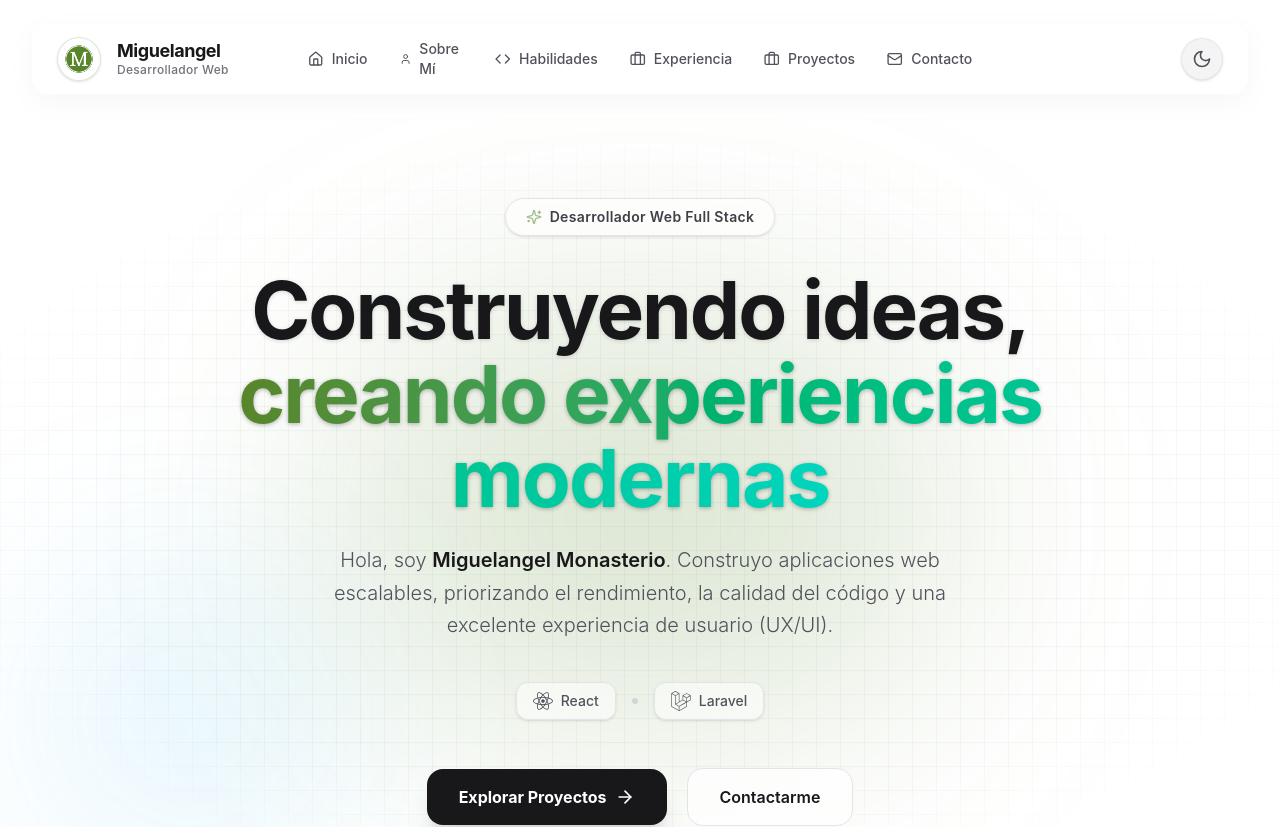
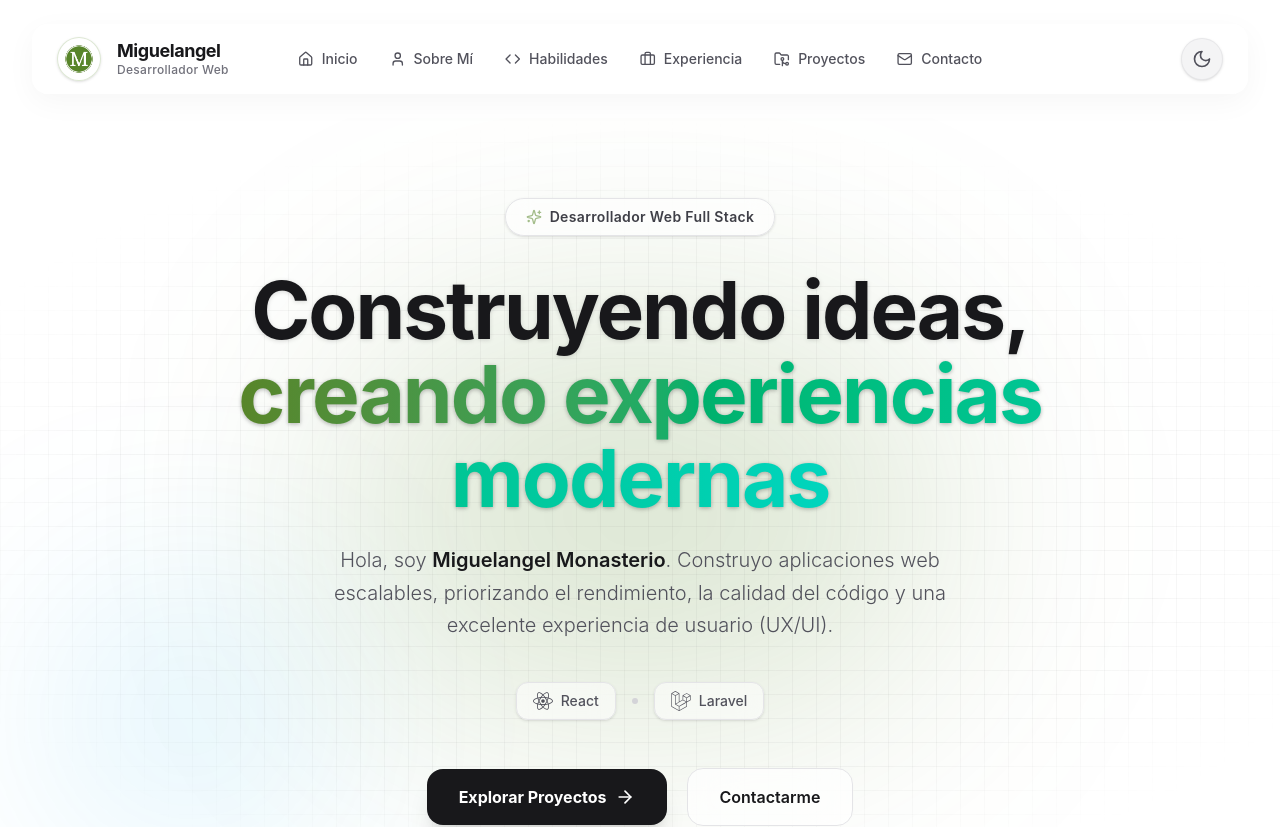
Before and after one commit to M11gueeL/Portfolio, a React (Vite) app: page / in a window 1280 px wide. Shown: the top 827 px of the page. Built offline with nearby package versions, Linux system fonts and the light colour scheme.

Commit message:
Update project link icon in Header component and adjust navigation styles for better responsiveness

```diff
--- a/src/layouts/Header.jsx
+++ b/src/layouts/Header.jsx
@@ -6,6 +6,7 @@ import {
   LuUser,
   LuCode,
   LuBriefcase,
+  LuFolderGit2,
   LuMail,
   LuMenu,
   LuX
@@ -30,7 +31,7 @@ export const Header = () => {
     { name: 'Sobre Mí', href: '/about', icon: LuUser },
     { name: 'Habilidades', href: '/skills', icon: LuCode },
     { name: 'Experiencia', href: '/experience', icon: LuBriefcase },
-    { name: 'Proyectos', href: '/projects', icon: LuBriefcase },
+    { name: 'Proyectos', href: '/projects', icon: LuFolderGit2 },
     { name: 'Contacto', href: '/contact', icon: LuMail },
   ];
 
@@ -59,16 +60,16 @@ export const Header = () => {
             </Link>
 
             {/* 2. Medio: Navegación Limpia y Minimalista (Tablet+Desktop) */}
-            <div className="hidden lg:flex gap-x-8 items-center absolute left-1/2 -translate-x-1/2">
+            <div className="hidden lg:flex gap-x-5 xl:gap-x-8 items-center absolute left-1/2 -translate-x-1/2 shrink-0">
               {navLinks.map((link) => {
                 const Icon = link.icon;
                 return (
                   <Link
                     key={link.name}
                     to={link.href}
-                    className="group relative flex items-center gap-2 text-zinc-600 dark:text-zinc-400 hover:text-brand dark:hover:text-brand transition-colors duration-300 font-medium text-sm"
+                    className="group relative flex items-center gap-1.5 xl:gap-2 text-zinc-600 dark:text-zinc-400 hover:text-brand dark:hover:text-brand transition-colors duration-300 font-medium text-[13px] xl:text-sm whitespace-nowrap"
                   >
-                    <Icon className="w-4 h-4 transition-transform duration-300 group-hover:-translate-y-0.5" />
+                    <Icon className="w-3.5 h-3.5 xl:w-4 xl:h-4 transition-transform duration-300 group-hover:-translate-y-0.5" />
                     <span>{link.name}</span>
 
                     {/* Subrayado animado */}
```
